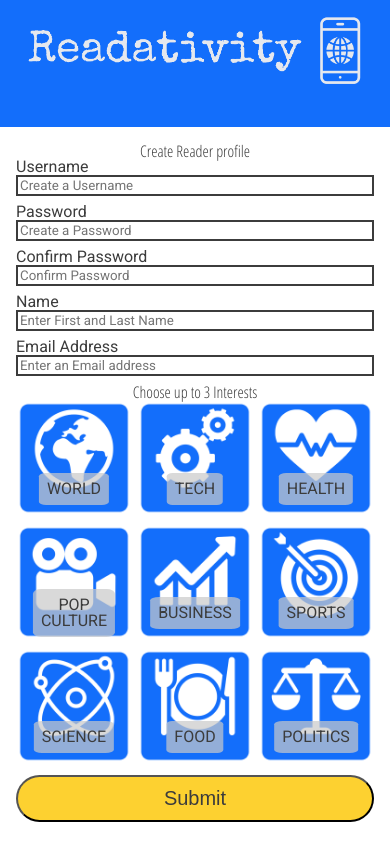
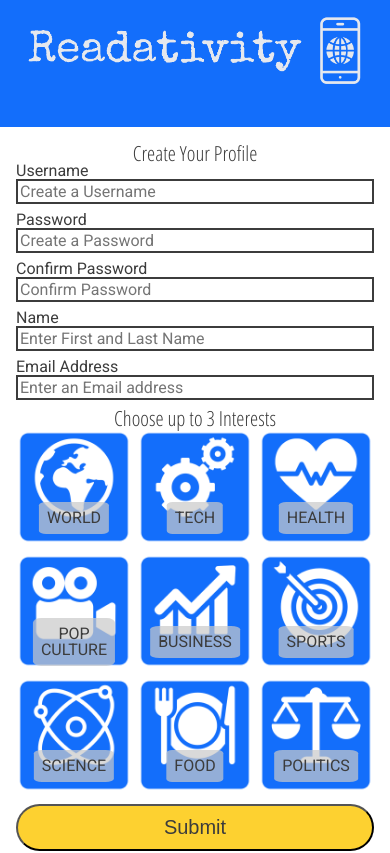
Before and after one commit to Readativity/Frontend, a React (Create React App) app: page /createaccount in a window 390 px wide. Shown: the top 853 px of the page. Built offline with nearby package versions, Linux system fonts and the light colour scheme; no server answers.

Commit message:
updated responsive styles

```diff
--- a/public/index.html
+++ b/public/index.html
@@ -4,37 +4,11 @@
     <meta charset="utf-8">
     <meta name="viewport" content="width=device-width, initial-scale=1, shrink-to-fit=no">
     <meta name="theme-color" content="#000000">
-    <!--
-      manifest.json provides metadata used when your web app is added to the
-      homescreen on Android. See https://developers.google.com/web/fundamentals/engage-and-retain/web-app-manifest/
-    -->
     <link rel="manifest" href="%PUBLIC_URL%/manifest.json">
-    <link rel="shortcut icon" href="%PUBLIC_URL%/favicon.ico">
-    <!--
-      Notice the use of %PUBLIC_URL% in the tags above.
-      It will be replaced with the URL of the `public` folder during the build.
-      Only files inside the `public` folder can be referenced from the HTML.
-
-      Unlike "/favicon.ico" or "favicon.ico", "%PUBLIC_URL%/favicon.ico" will
-      work correctly both with client-side routing and a non-root public URL.
-      Learn how to configure a non-root public URL by running `npm run build`.
-    -->
-    <title>React App</title>
+    <link rel="shortcut icon" href="%PUBLIC_URL%/favicon.png">
+    <title>Readativity</title>
   </head>
   <body>
-    <noscript>
-      You need to enable JavaScript to run this app.
-    </noscript>
     <div id="root"></div>
-    <!--
-      This HTML file is a template.
-      If you open it directly in the browser, you will see an empty page.
-
-      You can add webfonts, meta tags, or analytics to this file.
-      The build step will place the bundled scripts into the <body> tag.
-
-      To begin the development, run `npm start` or `yarn start`.
-      To create a production bundle, use `npm run build` or `yarn build`.
-    -->
   </body>
 </html>
--- a/src/App.css
+++ b/src/App.css
@@ -58,7 +58,7 @@ label {
 }
 
 .checkedItem {
-  opacity: .9;
+  opacity: 0.9;
 }
 
 #splash-image {
@@ -100,7 +100,7 @@ label {
   height: 4rem;
   border-top: solid black 1px;
   border-bottom: solid black 1px;
-  margin-top: .5rem;
+  margin-top: 0.5rem;
 }
 
 .ReactModal__Overlay {
--- a/src/Dashboard/index.js
+++ b/src/Dashboard/index.js
@@ -5,7 +5,7 @@ import styled from "styled-components";
 
 const Dashboard = props => (
   <main id="dashboard" className="main">
-    <Welcome>Welcome {props.userInfo.name}!</Welcome>
+    <Welcome>Welcome to your dashboard, {props.userInfo.name}!</Welcome>
     <Break />
     <StyleLink to="/reader">
       <div>Start Reading</div>
--- a/src/Footer/index.js
+++ b/src/Footer/index.js
@@ -30,7 +30,7 @@ class HomeFooter extends React.Component {
 
 export default HomeFooter;
 
-const FooterNav = styled.header`
+const FooterNav = styled.footer`
   display: flex;
   flex-flow: row;
   justify-content: center;
--- a/src/Form/Form.js
+++ b/src/Form/Form.js
@@ -18,7 +18,7 @@ class Form extends React.Component {
       confirmPassword: "",
       passwordMatch: false,
       passwordWrong: false,
-      checked: 0,
+      checked: 0
     };
   }
 
@@ -47,12 +47,12 @@ class Form extends React.Component {
     if (event.target.checked === true) {
       num++;
       this.setState({
-        checked: num,
+        checked: num
       });
     } else {
       num--;
       this.setState({
-        checked: num,
+        checked: num
       });
     }
     console.log(event.target.checked);
@@ -63,7 +63,7 @@ class Form extends React.Component {
     checkboxArray.forEach(item => {
       item.checked = false;
       this.setState({
-        checked: 0,
+        checked: 0
       });
     });
   }
@@ -73,7 +73,8 @@ class Form extends React.Component {
       this.lockCheckbox();
     }
     return (
-      <div>
+      <Container>
+        <Wrapper>
           <UserForm
             id="CreateAccount"
             onSubmit={event => {
@@ -81,9 +82,9 @@ class Form extends React.Component {
             }}
           >
             <Inputstyle>
-            <h2 className="form-title">Create Reader profile</h2>
+              <Title className="form-title">Create Your Profile</Title>
               <label htmlFor="username">Username</label>
-            <input
+              <InputField
                 required
                 type="text"
                 name="username"
@@ -95,7 +96,7 @@ class Form extends React.Component {
               </UsernameWarning>
 
               <label htmlFor="password">Password</label>
-            <input
+              <InputField
                 required
                 type="password"
                 name="password"
@@ -106,7 +107,7 @@ class Form extends React.Component {
               />
 
               <label htmlFor="confirmPassword">Confirm Password</label>
-            <input
+              <InputField
                 required
                 type="password"
                 name="confirmPassword"
@@ -123,13 +124,18 @@ class Form extends React.Component {
               </UsernameWarning>
 
               <label htmlFor="name">Name</label>
-            <input required type="text" name="name" placeholder="Enter First and Last Name" />
+              <InputField
+                required
+                type="text"
+                name="name"
+                placeholder="Enter First and Last Name"
+              />
 
               <label htmlFor="email">Email Address</label>
-            <input required type="text" name="email" placeholder="Enter an Email address" />
+              <InputField required type="text" name="email" placeholder="Enter an Email address" />
             </Inputstyle>
 
-          <h2>Choose up to 3 Interests</h2>
+            <Title>Choose up to 3 Interests</Title>
             <ArticleCatagories>
               <label htmlFor="world">
                 <input
@@ -273,7 +279,8 @@ class Form extends React.Component {
             {" "}
             Thank you for creating an account. Return to Home to Login.
           </p>
-      </div>
+        </Wrapper>
+      </Container>
     );
   }
 }
@@ -316,7 +323,7 @@ const Inputstyle = styled.div`
   flex-flow: column;
   input {
     border: 0.15rem solid;
-    margin-bottom: .5rem;
+    margin-bottom: 0.5rem;
   }
   label {
     text-align: left;
@@ -359,3 +366,24 @@ const ArticleCatagories = styled.div`
     }
   }
 `;
+
+const InputField = styled.input`
+  font-size: 1rem;
+`;
+
+const Title = styled.h2`
+  font-size: 1.3em;
+`;
+
+const Wrapper = styled.div`
+  overflow: scroll;
+  width: 50vw;
+  @media screen and (min-width: 320px) and (max-width: 480px) {
+    width: 100vw;
+  }
+`;
+
+const Container = styled.div`
+  display: flex;
+  justify-content: center;
+`;
--- a/src/Stats/daily-reading.js
+++ b/src/Stats/daily-reading.js
@@ -65,13 +65,21 @@ export default class DailyReading extends React.Component {
       ]
     };
     return (
-      <div id="daily-reading-chart">
+      <Container id="daily-reading-chart">
         <Title>Time Reading this Week</Title>
         <Line data={chartData} />
-      </div>
+      </Container>
     );
   }
 }
+
+const Container = styled.div`
+  padding: 1rem;
+  width: 50vh;
+  @media screen and (min-width: 320px) and (max-width: 480px) {
+    width: 90vw;
+  }
+`;
 
 const Title = styled.h2`
   font-size: 1.3em;
--- a/src/Stats/index.js
+++ b/src/Stats/index.js
@@ -1,7 +1,7 @@
 import React from "react";
 import DailyReading from "./daily-reading.js";
 import CategoryReading from "./reading-categories.js";
-import {Link } from "react-router-dom";
+import { Link } from "react-router-dom";
 import styled from "styled-components";
 
 export default class StatsDashboard extends React.Component {
@@ -29,34 +29,63 @@ export default class StatsDashboard extends React.Component {
 
   render() {
     return (
-      <main className="main">
-        <DailyReading data={this.state.activity} />
-        <CategoryReading userInfo={this.props.userInfo} data={this.state.activity} />
+      <Main className="main">
         <Container>
-          <StyledLink to="/history"> Article History </StyledLink>
+          <Wrapper>
+            <DailyReading data={this.state.activity} />
+            <CategoryReading userInfo={this.props.userInfo} data={this.state.activity} />
+          </Wrapper>
+          <Wrapper>
+            <StyledLink to="/history"> Article History </StyledLink>
+          </Wrapper>
         </Container>
-      </main>
+      </Main>
     );
   }
 }
 
-const Container= styled.div `
-  margin-top: .5rem;
-  width: 100vw;
-  height: 15%;
-  display: flex;
-  flex-flow: column;
-  justify-content: center;
-  align-items: center;
-`
+// const Container = styled.div`
+//   margin-top: 0.5rem;
+//   width: 100vw;
+//   height: 15%;
+//   display: flex;
+//   flex-flow: column;
+//   justify-content: center;
+//   align-items: center;
+// `;
 
-const StyledLink = styled(Link) `
+const StyledLink = styled(Link)`
   background: #fdd130;
   font-family: Arial;
   color: #3c3c3c;
   font-size: 1rem;
   border-radius: 5px;
   width: 30%;
+  margin: 2rem 0;
   padding: 10px 20px 10px 20px;
   text-decoration: none;
+  display: flex;
+  justify-content: center;
 `;
+
+const Wrapper = styled.div`
+  justify-content: center;
+  align-items: center;
+  display: flex;
+  flex-direction: row;
+  @media screen and (min-width: 320px) and (max-width: 480px) {
+    flex-direction: column;
+  }
+`;
+
+const Main = styled.main`
+  display: flex;
+  flex-direction: column;
+  justify-content: center;
+`;
+
+const Container = styled.div`
+  padding 1rem 0 2rem 0;
+  height: 70vh;
+  overflow: scroll;
+`;
--- a/src/Stats/reading-categories.js
+++ b/src/Stats/reading-categories.js
@@ -51,6 +51,10 @@ export default class CategoryReading extends React.Component {
 
 const Container = styled.div`
   padding: 1rem;
+  width: 50vh;
+  @media screen and (min-width: 320px) and (max-width: 480px) {
+    width: 90vw;
+  }
 `;
 
 const Title = styled.h2`
--- a/src/about/index.js
+++ b/src/about/index.js
@@ -4,8 +4,8 @@ import { Link } from "react-router-dom";
 
 const About = props => {
   return (
-    <div>
-      <div className="main">
+    <Container>
+      <Wrapper className="main">
         <InfoContainer>
           <Subtitle> What is Readativity?</Subtitle>
           <Information>
@@ -58,8 +58,8 @@ const About = props => {
             </a>
           </Information>
         </InfoContainer>
-      </div>
-    </div>
+      </Wrapper>
+    </Container>
   );
 };
 
@@ -96,3 +96,18 @@ const Break = styled.div`
   margin-top: 1rem;
   width: 85%;
 `;
+
+const Wrapper = styled.div`
+  padding 1rem 0 2rem 0;
+  height: 70vh;
+  overflow: scroll;
+  width: 50vw;
+  @media screen and (min-width: 320px) and (max-width: 480px) {
+    width: 100vw;
+  }
+`;
+
+const Container = styled.div`
+  display: flex;
+  justify-content: center;
+`;
```
Also changed, not shown: public/favicon.png (added). Lines whose indentation alone changed are shown as unchanged.
